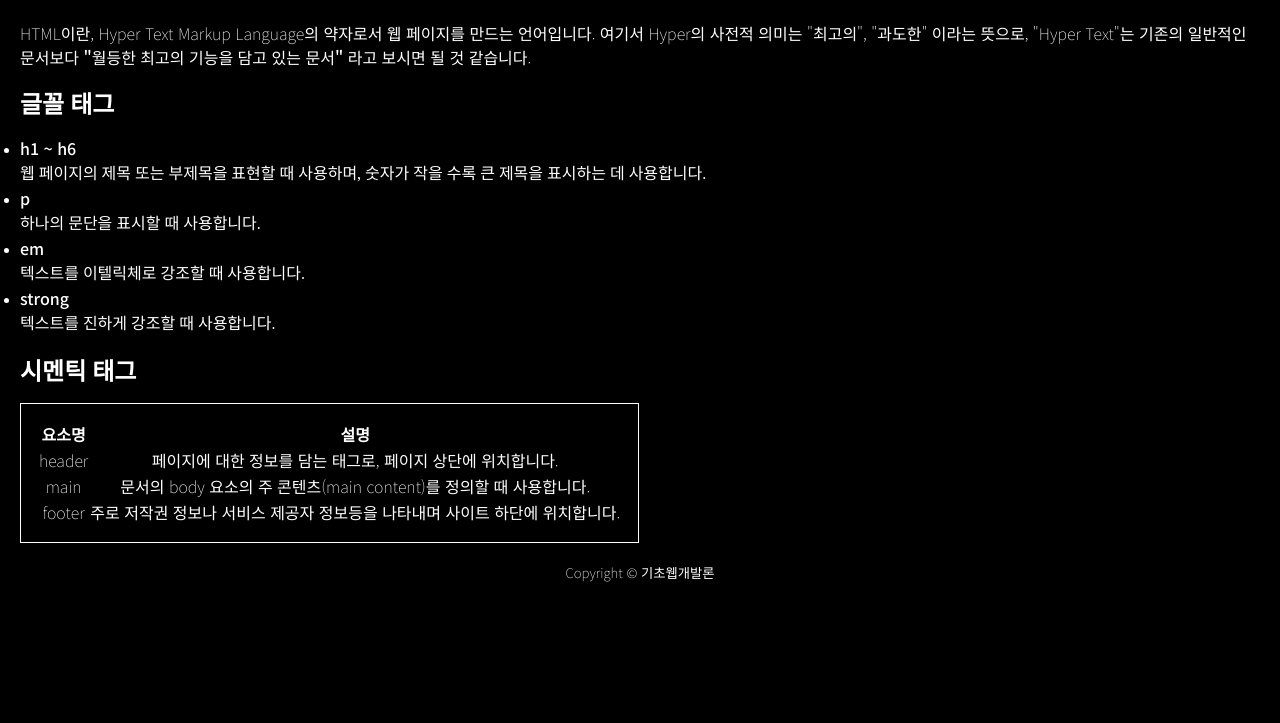
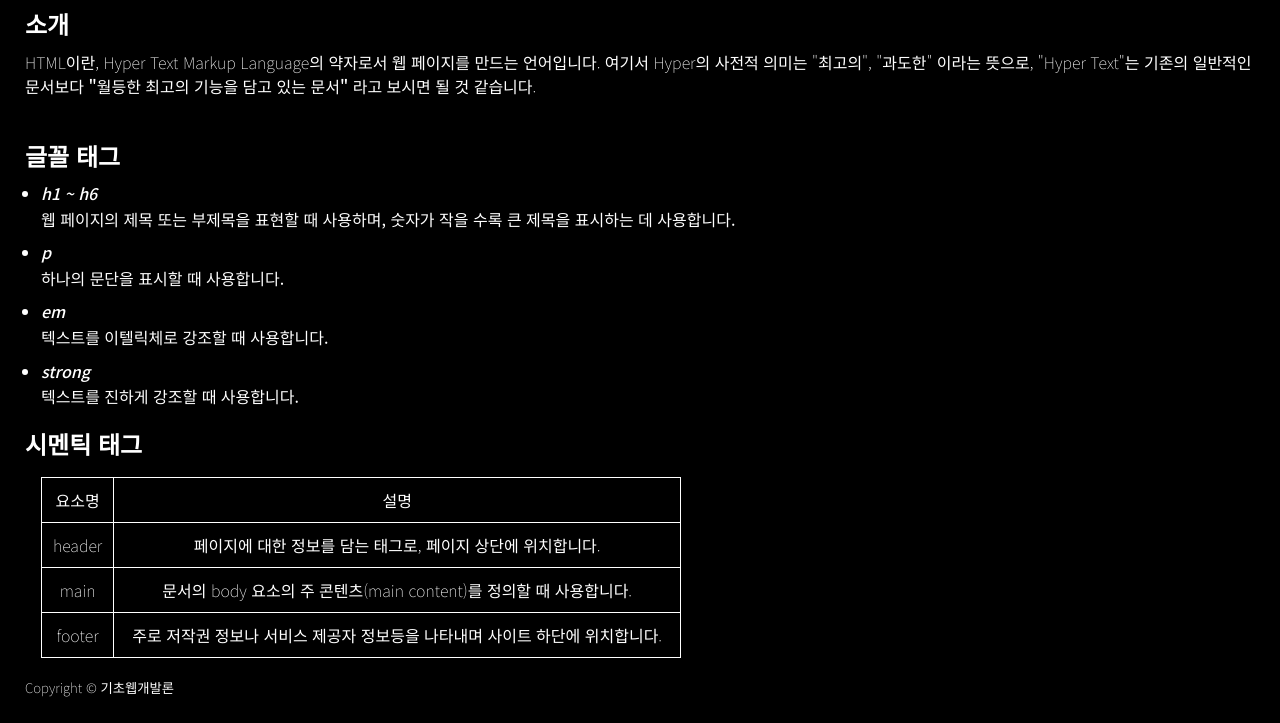
Before and after one commit to Yunchungwoo/web-practice-2026, a plain HTML site: page week4/index.html in a window 1280 px wide. Shown: the part 121-844 px from the top of the page. Before the commit the page ends 800 px from the top, so only its background shows below. Drawn offline with Linux system fonts and the light colour scheme.

Commit message:
index.html modify 2

```diff
--- a/week4/index.html
+++ b/week4/index.html
@@ -19,87 +19,76 @@
           height: auto;
         }
 
-        html {
+        body {
           background-color: black;
           color: white;
-          padding: 20px;
+          padding: 25px;
+          font-family: "Noto Sans KR", sans-serif;
+          font-optical-sizing: auto;
+        }
+
+        header > span {
+          font-size: 1em;
+          font-style: italic;
         }
 
         .intro-section {
-          margin-top: 1em;
-          margin-bottom: 1em;
+          margin: 2em auto;
+          line-height: 1.5;
+          font-style: normal;
         }
 
         .intro-section > p {
-          margin-top: 1em;
+          padding: .5em 0;
+          font-weight: 100;
+        }
+
+        .intro-section strong {
           line-height: 1.5;
-          font-family: "Noto Sans KR", sans-serif;
-          font-optical-sizing: auto;
-          font-weight: 100;
+          font-weight: 500;
+        }
+
+        .font-family-section {
+          margin: 1em auto;
           font-style: normal;
         }
 
-          .intro-section strong {
-          margin-top: 1em;
-          line-height: 1.5;
-          font-family: "Noto Sans KR", sans-serif;
-          font-optical-sizing: auto;
-          font-weight: 500;
-          font-style: normal;
-        }
-
-        .font-family-section {
-          margin-top: 1em;
-          margin-bottom: 1em;
-        }
-
-        .font-family-section > ul, li{
-          line-height: 1.5;
-        }
-
-        .font-family-section > ul {
-          margin-top: 1em;
-          margin-bottom: 1em;
+        .font-family-section ul,
+        .font-family-section li {
+          margin: .5em;
+          line-height: 1.6;
         }
 
         .font-family-section em {
-          font-family: "Noto Sans KR", sans-serif;
-          font-optical-sizing: auto;
           font-weight: 500;
-          font-style: normal;
         }
 
         .table-style {
           border: 1px solid white;
-          margin-top: 1em;
-          margin-bottom: 1em;
-          padding: 1em;
+          width: 40rem;
+          height: 70px;
+          margin: 1em 1em;
           font-style: normal;
           text-align: center;
+          border-collapse: collapse;
         }
 
-        .table-style > thead > th {
-          font-family: "Noto Sans KR", sans-serif;
-          font-optical-sizing: auto;
+        .table-style th,
+        .table-style td {
+          border: 1px solid white;
+          padding: 10px;
           font-size: 100%;
           font-weight: 100;
           text-align: center;
         }
 
-        .table-style > tbody > tr {
-          padding: 1em;
-          font-family: "Noto Sans KR", sans-serif;
-          font-optical-sizing: auto;
-          font-size: 100%;
-          font-weight: 100;
+        .table-style th {
+          font-weight: 500;
         }
 
         footer {
-          font-family: "Noto Sans KR", sans-serif;
-          font-optical-sizing: auto;
           font-size: 100%;
           font-weight: 100;
-          text-align: center;
         }
     </style>
   </head>
```
